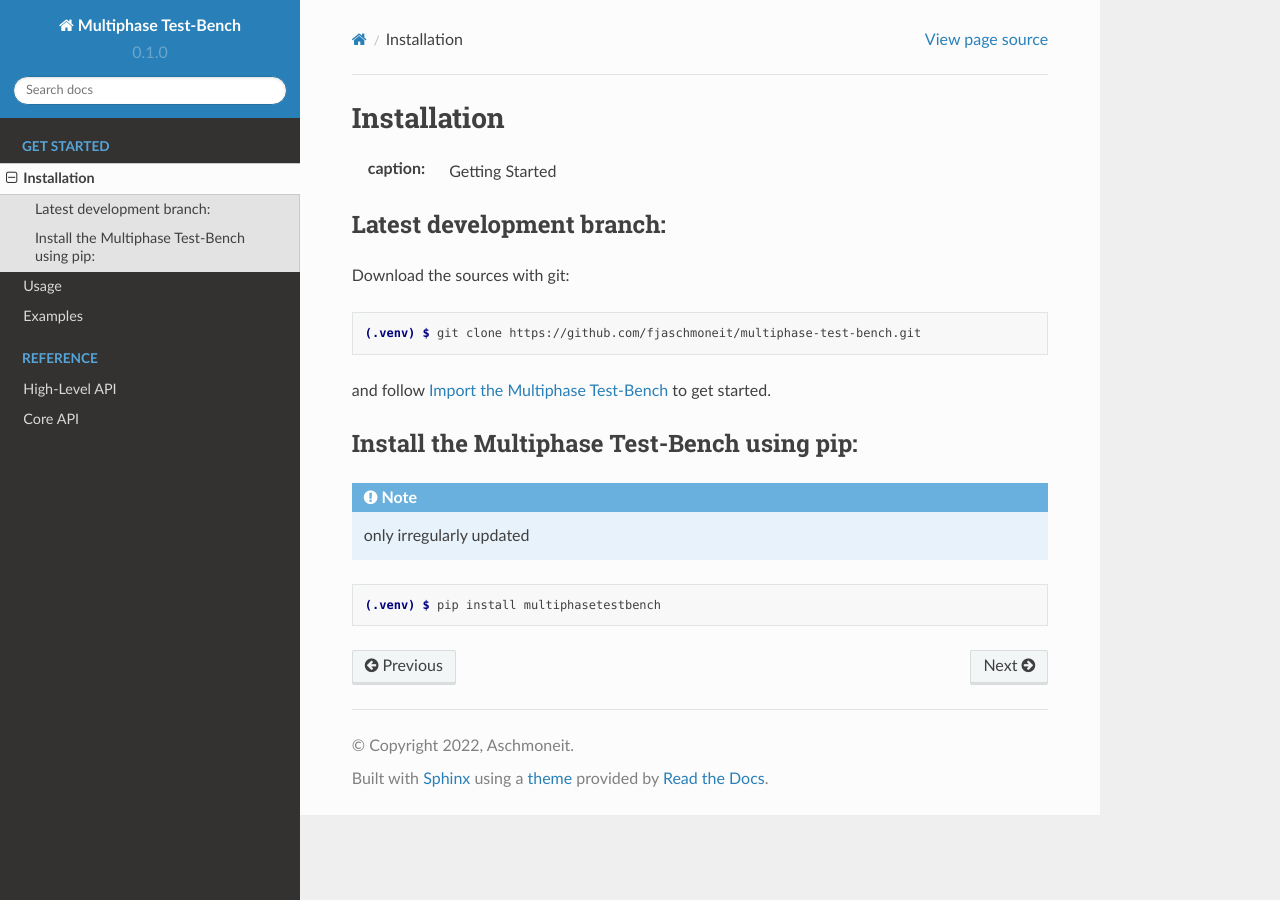
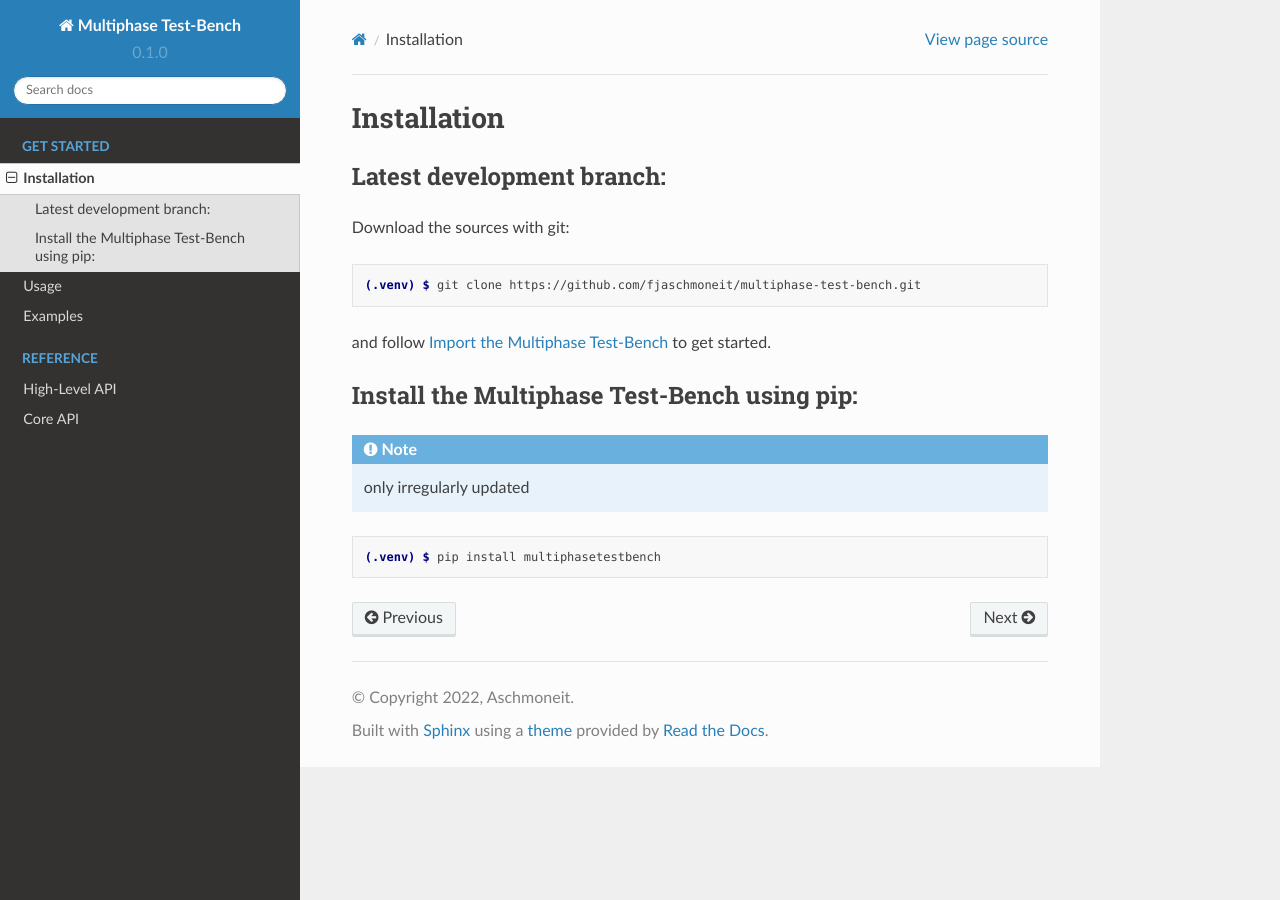
Before and after one commit to fjaschmoneit/multiphase-test-bench, a Sphinx documentation site: the page built from docs/source/installation.rst, in a window 1280 px wide. Built offline with Sphinx 7.4.7 and the Read the Docs theme 2.0.0, drawn with Linux system fonts in a browser that asks for light colours; pages that are not in the unit, such as notebooks, are missing from menus.

Commit message:
updating documentation

```diff
--- a/docs/source/api.rst
+++ b/docs/source/api.rst
@@ -10,7 +10,7 @@
 mon moin
 
     .. automodule:: Manager
-
+        :members:
 
 
 
--- a/docs/source/installation.rst
+++ b/docs/source/installation.rst
@@ -1,7 +1,6 @@
 Installation
 ============
 
-:caption: Getting Started
 
 Latest development branch:
 ^^^^^^^^^^^^^^^^^^^^^^^^^
```
